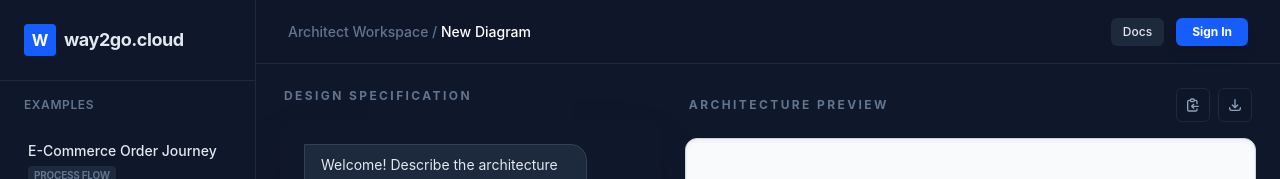
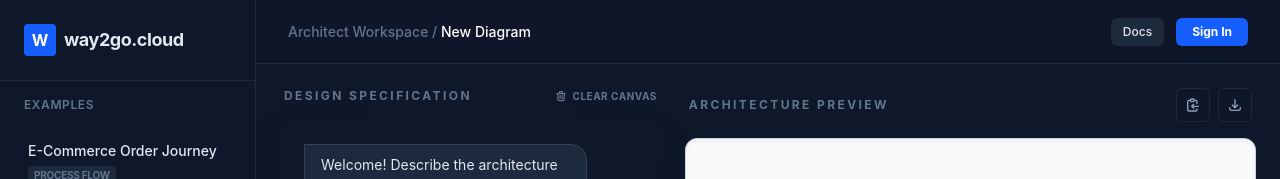
Before and after one commit to bantu-the-bot/way2go.cloud, a React (Vite) app: page / in a window 1280 px wide. Shown: the top 179 px of the page. Built offline with nearby package versions, Linux system fonts and the light colour scheme.

Commit message:
feat: add New Diagram reset functionality

```diff
--- a/src/App.tsx
+++ b/src/App.tsx
@@ -121,6 +121,16 @@ function App() {
     }
   }
 
+  const resetWorkspace = useCallback(() => {
+    if (confirm('Are you sure you want to clear the current diagram and history?')) {
+      setChart('')
+      setMessages([
+        { role: 'assistant', content: 'Workspace cleared. Describe your new architecture to begin.' }
+      ])
+      setInput('')
+    }
+  }, [])
+
   const copyToClipboard = useCallback(() => {
     navigator.clipboard.writeText(chart)
     alert('Mermaid code copied to clipboard')
@@ -179,7 +189,12 @@ function App() {
             <div className="md:hidden w-8 h-8 bg-blue-600 rounded flex items-center justify-center font-bold text-white text-xs">W</div>
             <h2 className="text-sm font-medium text-slate-400 whitespace-nowrap">
               <span className="hidden sm:inline text-slate-500">Architect Workspace / </span>
-              <span className="text-white">New Diagram</span>
+              <button
+                onClick={resetWorkspace}
+                className="text-white hover:text-blue-400 transition-colors cursor-pointer"
+              >
+                New Diagram
+              </button>
             </h2>
           </div>
           <div className="flex items-center gap-2 md:gap-3">
@@ -193,6 +208,13 @@ function App() {
           <section className="flex-1 flex flex-col gap-3 md:gap-4 flex-shrink-0 lg:flex-shrink">
             <div className="flex items-center justify-between px-1">
               <h3 className="text-[10px] md:text-xs font-bold uppercase tracking-[0.2em] text-slate-500">Design Specification</h3>
+              <button
+                onClick={resetWorkspace}
+                className="text-[10px] font-bold text-slate-500 hover:text-slate-300 uppercase tracking-wider flex items-center gap-1.5 transition-colors group"
+              >
+                <svg className="w-3 h-3 group-hover:rotate-[-45deg] transition-transform" fill="none" stroke="currentColor" viewBox="0 0 24 24"><path strokeLinecap="round" strokeLinejoin="round" strokeWidth="2.5" d="M19 7l-.867 12.142A2 2 0 0116.138 21H7.862a2 2 0 01-1.995-1.858L5 7m5 4v6m4-6v6m1-10V4a1 1 0 00-1-1h-4a1 1 0 00-1 1v3M4 7h16" /></svg>
+                Clear Canvas
+              </button>
             </div>
             <div className="flex-1 lg:h-full glass rounded-xl overflow-hidden flex flex-col shadow-2xl min-h-[400px]">
               {/* Message History */}
```
